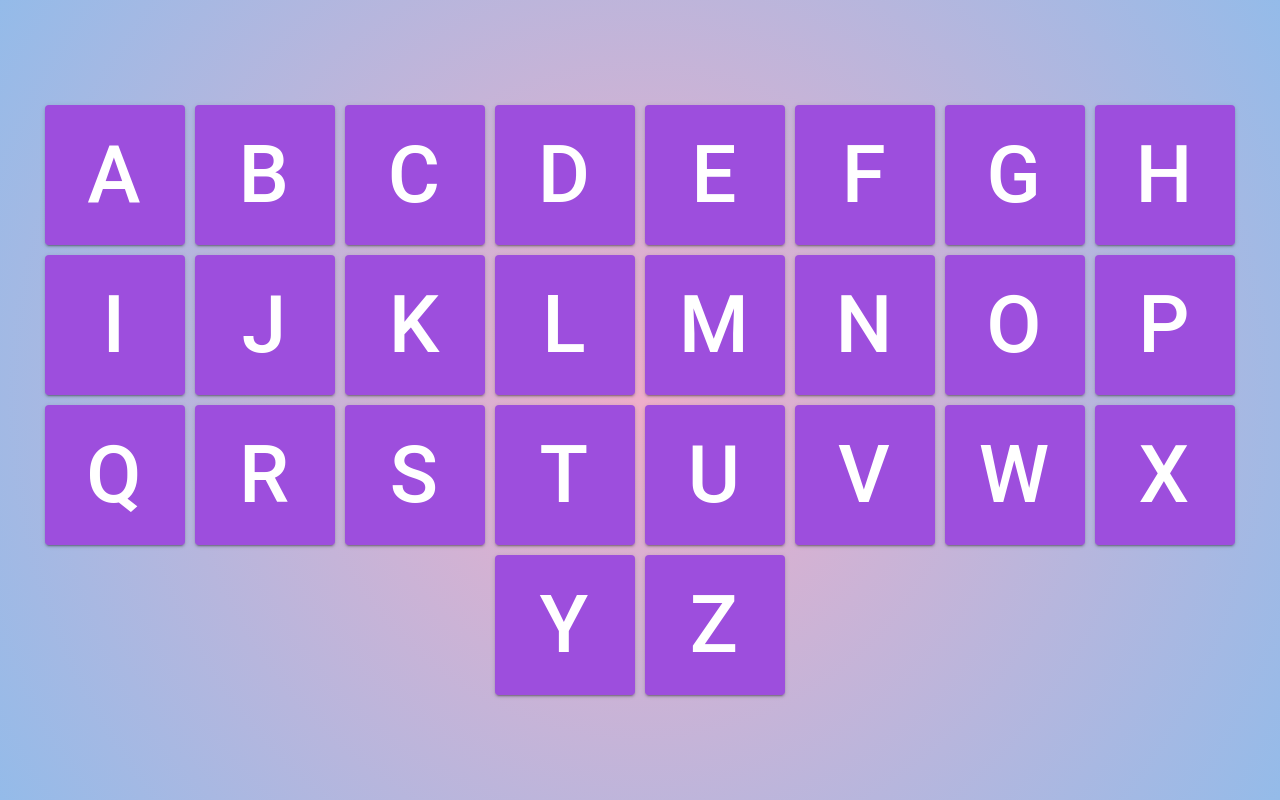
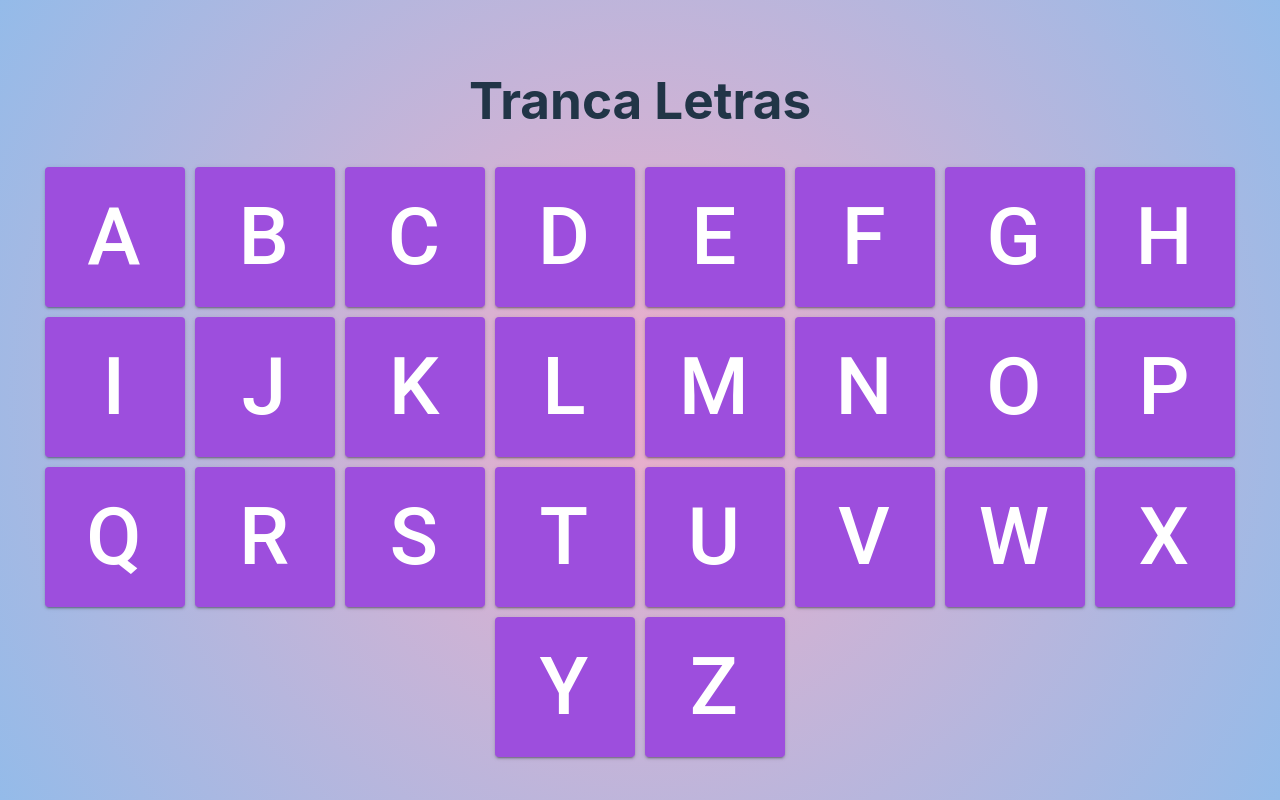
Before and after one commit to rafaellindemann/tranca-letra-pt-br, a React (Vite) app: page / in a window 1280 px wide. Built offline with nearby package versions, Linux system fonts and the light colour scheme.

Commit message:
Background change

```diff
--- a/src/App.jsx
+++ b/src/App.jsx
@@ -74,6 +74,8 @@ function App() {
 
   return (
     <div style={{ textAlign: 'center' }}>
+    {/* <h1><img src="./tranca-letras2.png" alt="" /></h1> */}
+    <h1>Tranca Letras</h1>
       {currentLetter && (
         <div style={{ display: 'flex', flexDirection: 'row', justifyContent: 'space-around', alignItems: 'center' }}>
           <h2 className='letra'>⏳ {timeLeft}s ⏳</h2>
```
Also changed, not shown: public/tranca-letras.png (added), public/tranca-letras2.png (added).
